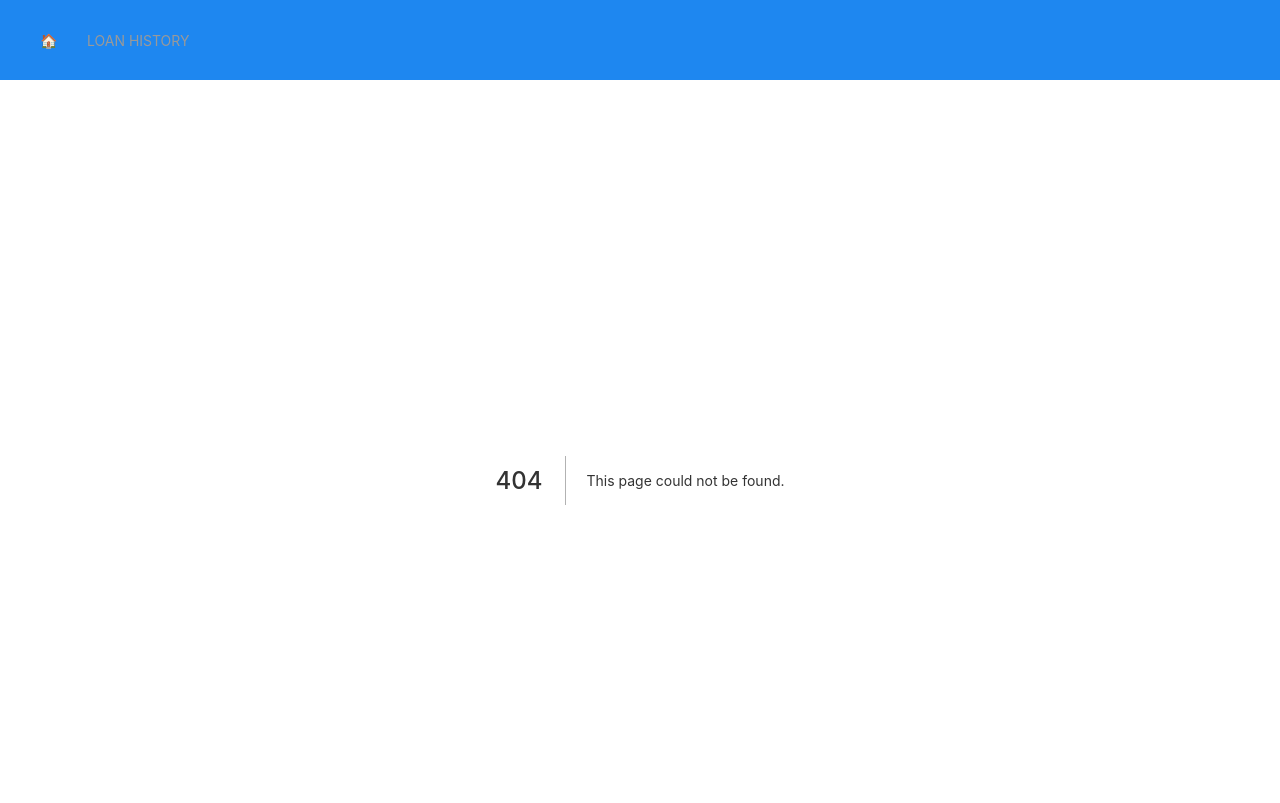
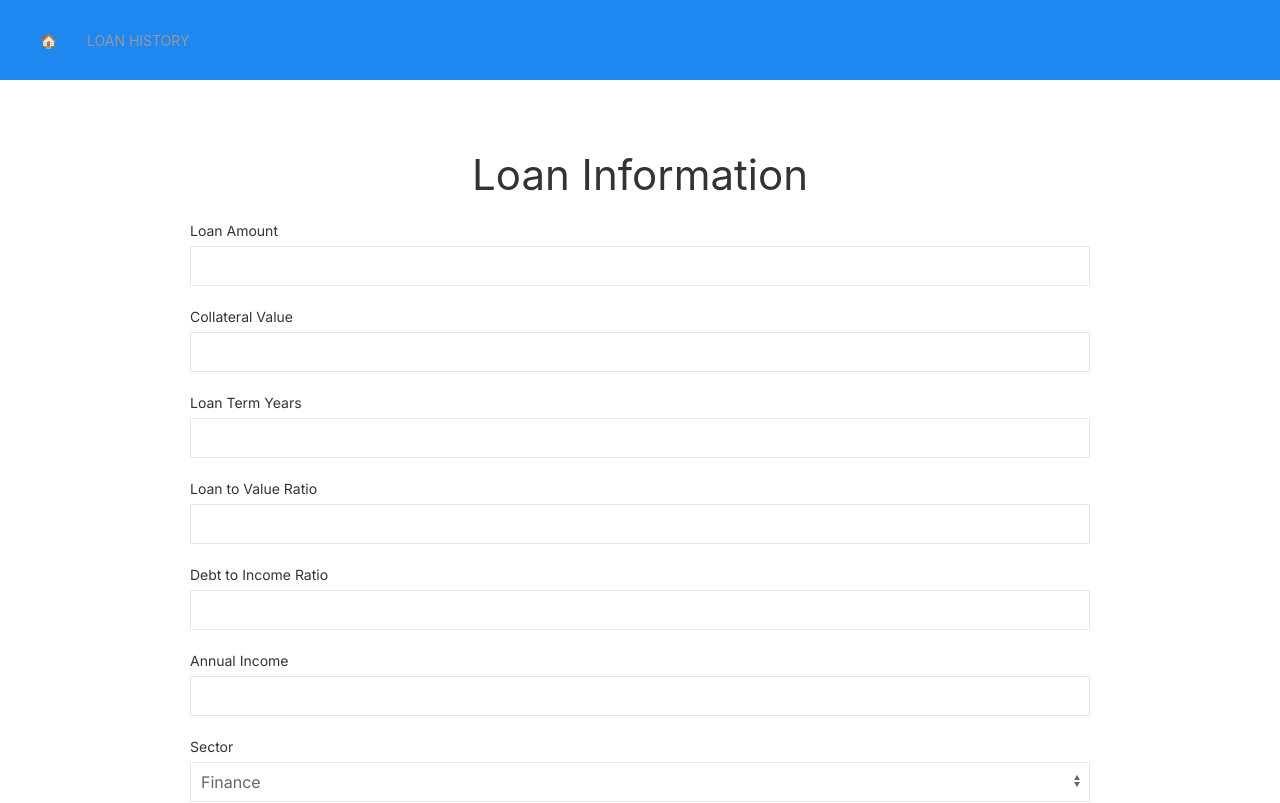
Before and after one commit to erwannlenoach/interest-rate-fe, a Next.js app: page /interest_rates in a window 1280 px wide. Before the commit this address had no page. Shown: the top 803 px of the page. Built offline with nearby package versions, Linux system fonts and the light colour scheme.

Commit message:
feat/adding-header-footer

```diff
--- /dev/null
+++ b/app/interest_rates/page.js
@@ -0,0 +1,13 @@
+"use client";
+import LoanForm from "../components/form/page";
+
+const interestRates = () => {
+
+  return (
+    <div className="uk-container">
+        <LoanForm/>
+    </div>
+  );
+};
+
+export default interestRates;
```
Also changed, not shown: app/home/page.js (added).
